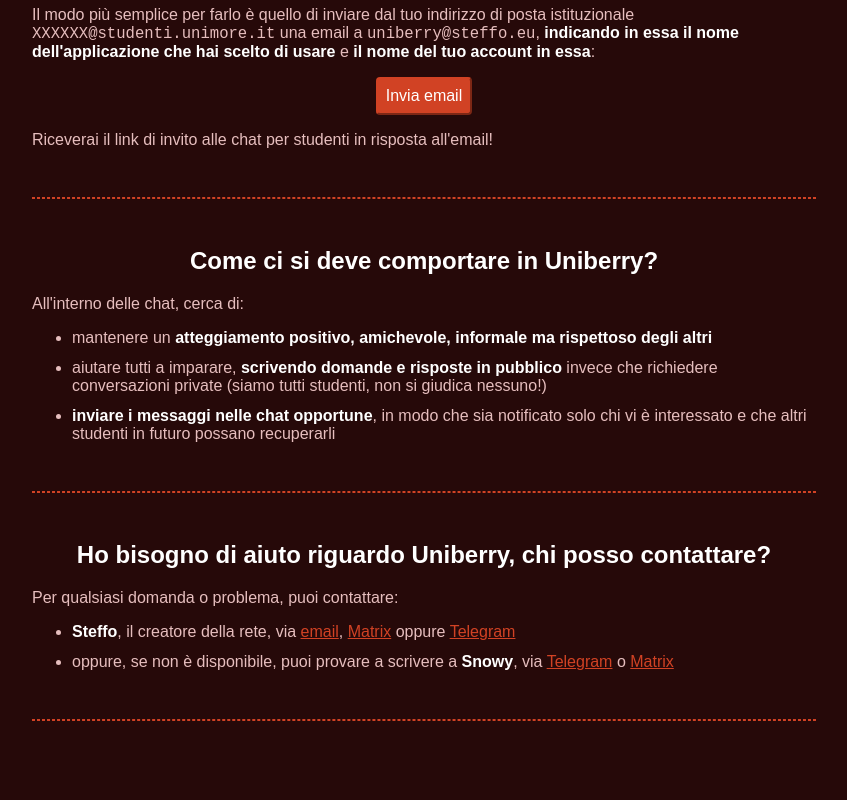
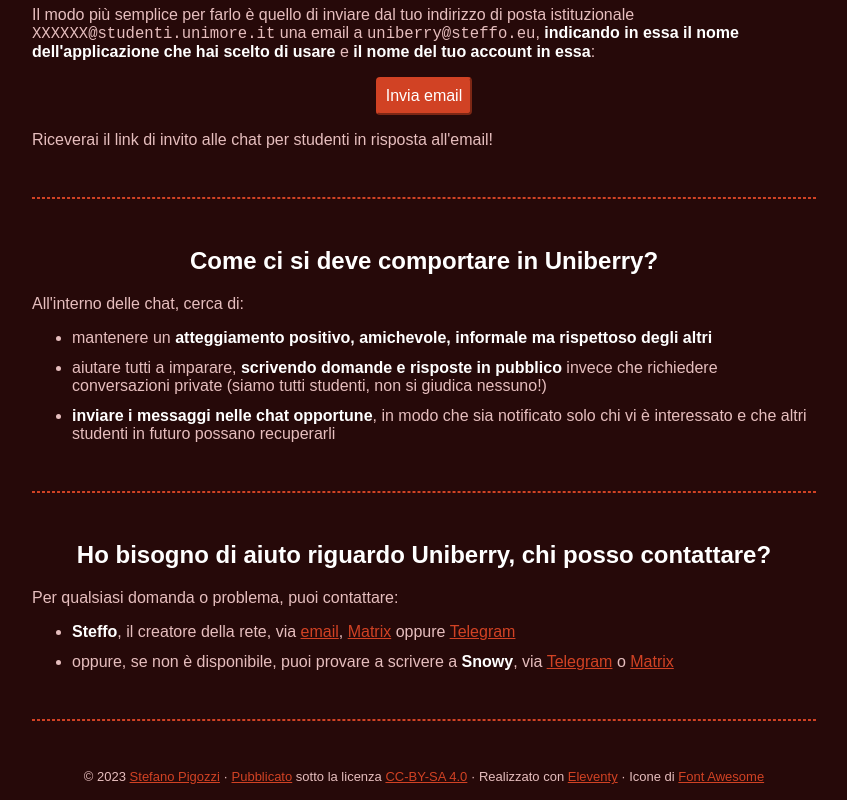
Before and after one commit to uniberry-info/lokiweb, an Eleventy site: page index.njk in a window 1280 px wide. Shown: the part 1431-2231 px from the top of the page, without its empty margins (216-1063 px from the left). Built offline with nearby package versions, Linux system fonts and the light colour scheme; Eleventy itself is replaced by a stand-in of ours; files that its build step writes are made by us from their sources.

Commit message:
Add copyright footer

```diff
--- a/_includes/base.njk
+++ b/_includes/base.njk
@@ -20,8 +20,9 @@
 		<main>
 			{{ content | safe }}
 		</main>
+		<hr/>
 		<footer>
-
+			© 2023 <a href="https://www.steffo.eu/">Stefano Pigozzi</a> · <a href="https://github.com/uniberry-info/lokiweb">Pubblicato</a> sotto la licenza <a href="https://creativecommons.org/licenses/by-sa/4.0/">CC-BY-SA 4.0</a> · Realizzato con <a href="https://www.11ty.dev/">Eleventy</a> · Icone di <a href="https://fontawesome.com/">Font Awesome</a>
 		</footer>
 	</body>
 </html>
--- a/_pass/style.css
+++ b/_pass/style.css
@@ -78,6 +78,10 @@ header a img {
 	border-radius: 100%;
 }
 
+footer {
+	font-size: small;
+}
+
 .row {
 	display: flex;
 	flex-direction: row;
--- a/docs/_pass/style.css
+++ b/docs/_pass/style.css
@@ -78,6 +78,10 @@ header a img {
 	border-radius: 100%;
 }
 
+footer {
+	font-size: small;
+}
+
 .row {
 	display: flex;
 	flex-direction: row;
--- a/index.njk
+++ b/index.njk
@@ -172,5 +172,3 @@ layout: base
 		oppure, se non è disponibile, puoi provare a scrivere a <b>Snowy</b>, via <a href="https://t.me/@SnowyCoder">Telegram</a> o <a href="https://matrix.to/#/@snowy:uniberry.info">Matrix</a>
 	</li>
 </ul>
-
-<hr/>
```
Also changed, not shown: LICENSE.txt (added), docs/index.html.
